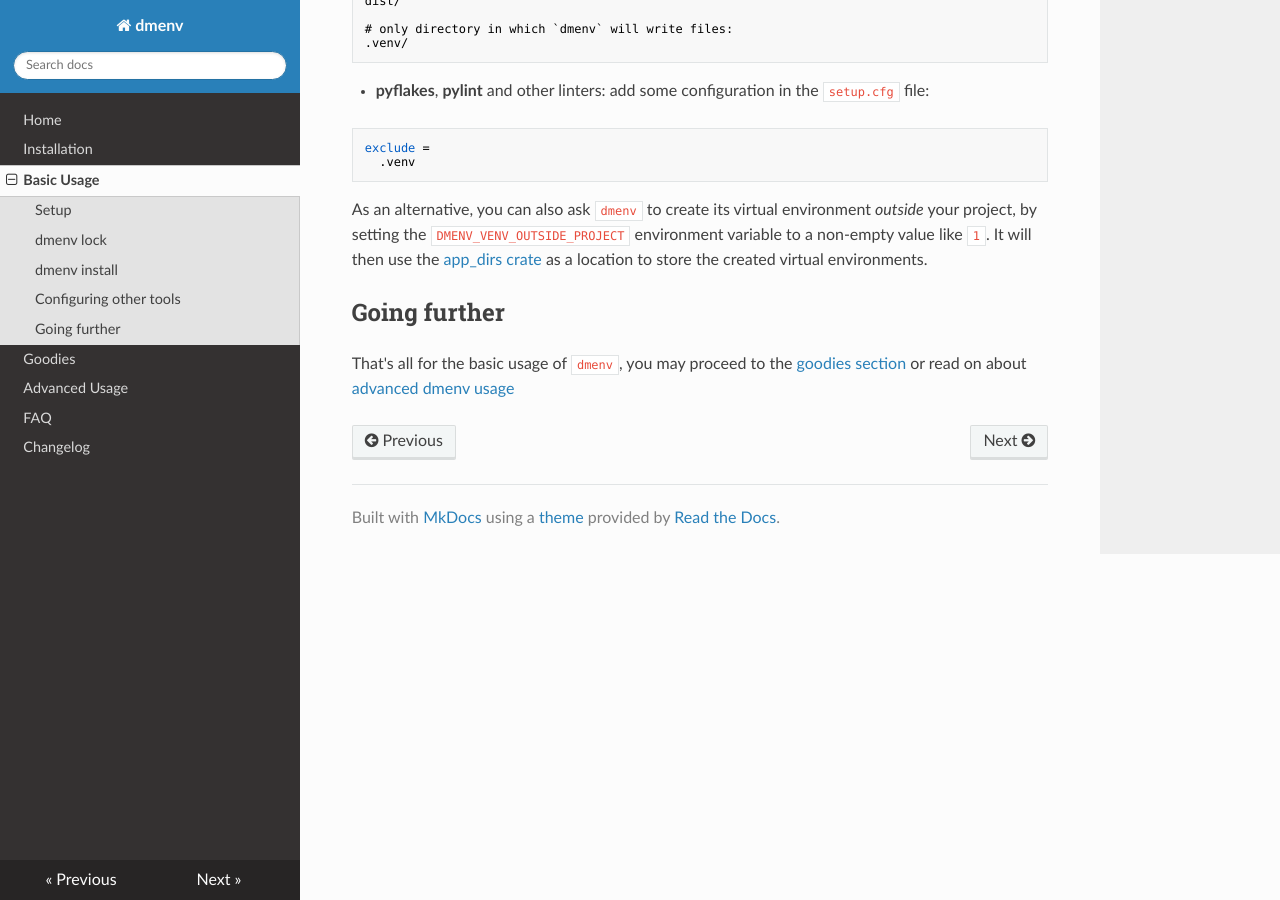
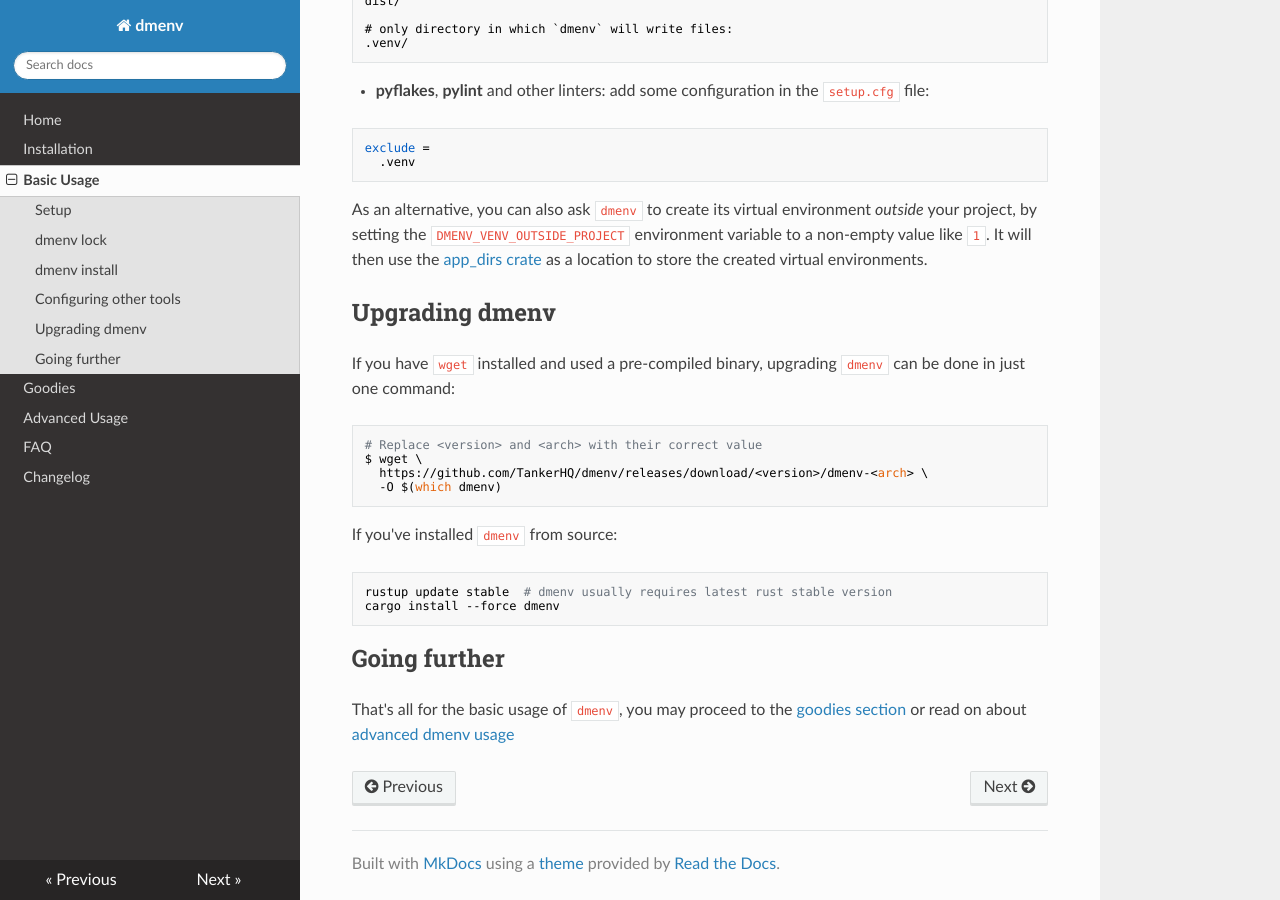
Before and after one commit to dmerejkowsky/dmenv, an MkDocs documentation site: the page built from docs/contents/basic_usage.md, in a window 1280 px wide and 900 px high, scrolled down 1755 px. Built offline with MkDocs 1.6.1, drawn with Linux system fonts in a browser that asks for light colours; nearby versions of some CDN libraries.

Commit message:
Add upgrade instructions

````diff
--- a/docs/contents/basic_usage.md
+++ b/docs/contents/basic_usage.md
@@ -97,6 +97,26 @@ As an alternative, you can also ask `dmenv` to create its virtual environment *o
 by setting the `DMENV_VENV_OUTSIDE_PROJECT` environment variable to a non-empty value like `1`. It will then use
 the [app_dirs crate](https://crates.io/crates/app_dirs) as a location to store the created virtual environments.
 
+## Upgrading dmenv
+
+If you have `wget` installed and used a pre-compiled binary, upgrading `dmenv` can be done in just one command:
+
+```bash
+# Replace <version> and <arch> with their correct value
+$ wget \
+  https://github.com/TankerHQ/dmenv/releases/download/<version>/dmenv-<arch> \
+  -O $(which dmenv)
+```
+
+If you've installed `dmenv` from source:
+
+```bash
+rustup update stable  # dmenv usually requires latest rust stable version
+cargo install --force dmenv
+```
+
+
+
 ## Going further
 
 That's all for the basic usage of `dmenv`, you may proceed to the [goodies section](./goodies.md) or read on about [advanced dmenv usage](./advanced_usage.md)
````
